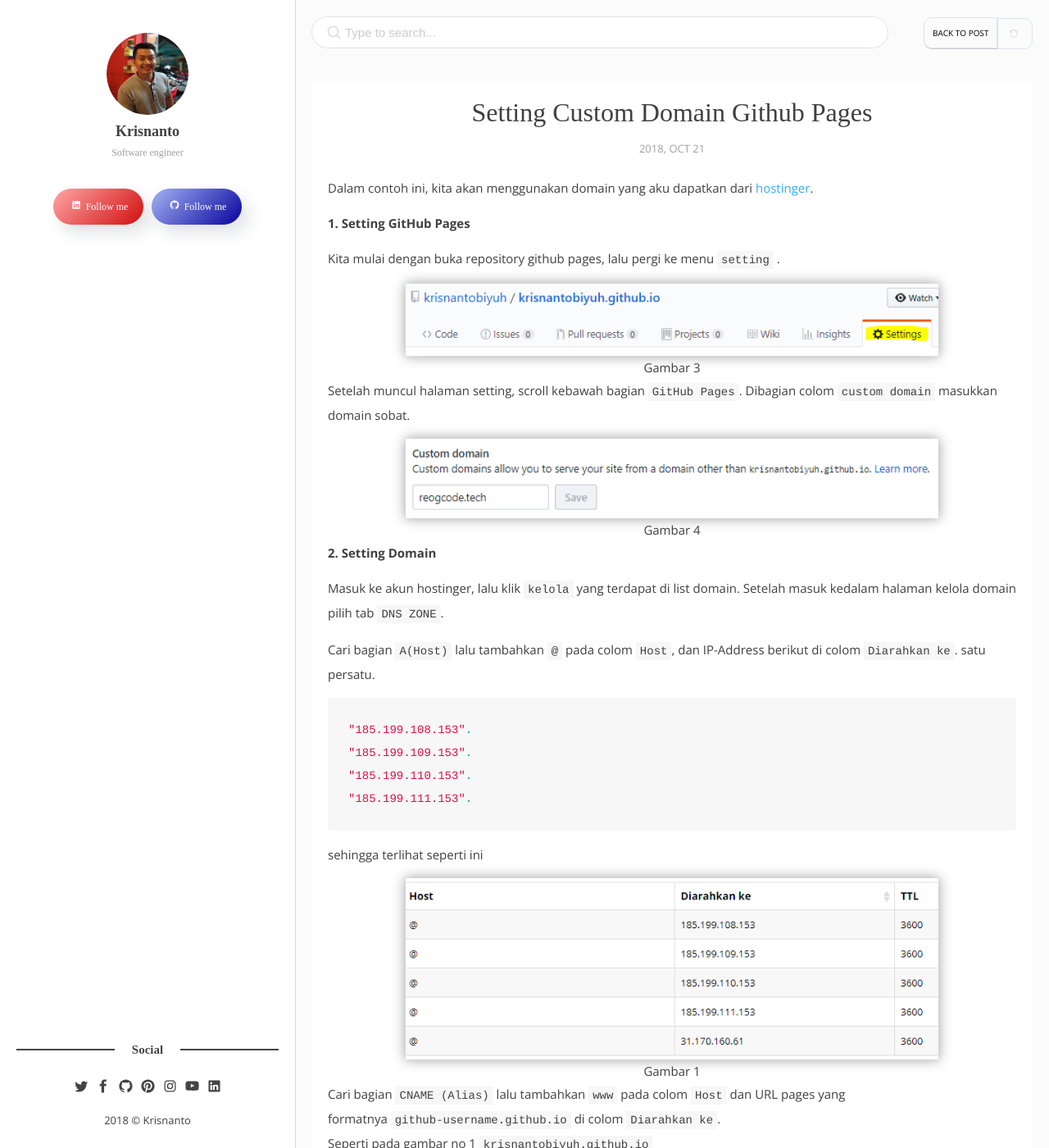
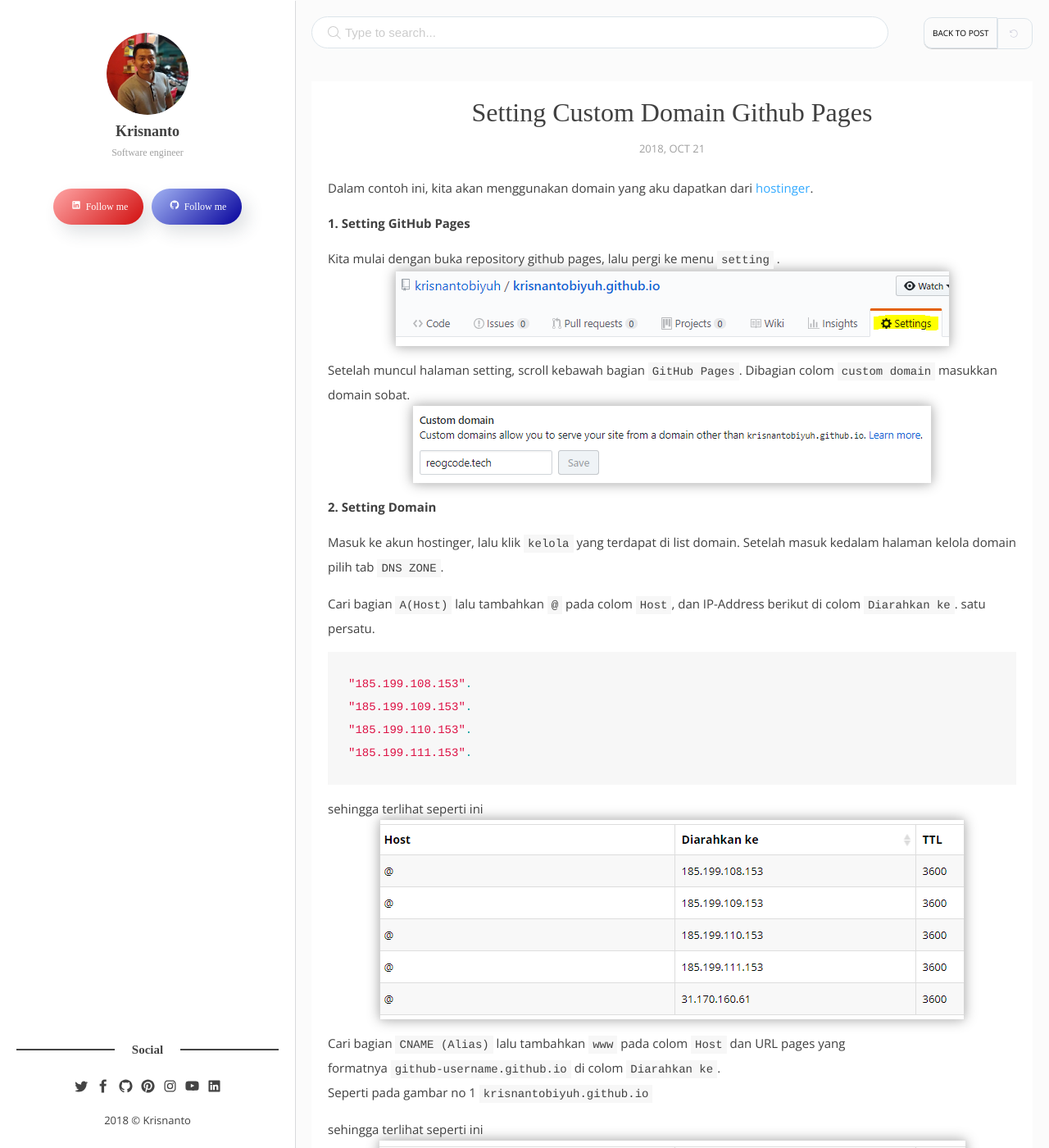
Before and after one commit to otnansirk/_myhistory, a Jekyll site: the page built from _posts/2018-10-21-setting-custom-domain-github-pages.md, in a window 1280 px wide and 1400 px high. Shown: the whole window at 82% size. Built offline with Jekyll 4.4.1, drawn with Linux system fonts in a browser that asks for light colours; some web fonts are replaced; comment, search, counter and statistics services are not loaded.

Commit message:
fix image not showing

```diff
--- /dev/null
+++ b/_includes/custom-css.html
@@ -0,0 +1,8 @@
+<style>
+.center-box-sadow {
+    box-shadow: 0 0 5px #d9d9d9, 0 0 15px #999999;
+    margin: 0 auto;
+    display: block;
+    width: 650;
+}
+</style>
--- a/_includes/head.html
+++ b/_includes/head.html
@@ -2,7 +2,6 @@
   <meta charset='utf-8'>
   <meta http-equiv='X-UA-Compatible' content='IE=edge'>
   <meta name='viewport' content='width=device-width, initial-scale=1'>
-
   <title>{% if page.title %}{{ page.title }}{% else %}{{ site.title }}{% endif %}</title>
   <meta name='description' content="{% if page.excerpt %}{{ page.excerpt | strip_html | strip_newlines | truncate: 160 }}{% else %}{{ site.description }}{% endif %}">
   <link rel='canonical' href="{{ page.url | replace:'index.html','' | prepend: site.baseurl | prepend: site.url }}">
@@ -11,6 +10,7 @@
   <!-- Fonts -->
   <link href="https://fonts.googleapis.com/css?family=Volkhov:400,700" rel="stylesheet">
   <link href="https://fonts.googleapis.com/css?family=Open+Sans:400,700" rel="stylesheet">
+  {% include custom-css.html %}
 
   <style>
     {% capture include_to_scssify %}
--- a/_posts/2018-10-21-setting-custom-domain-github-pages.md
+++ b/_posts/2018-10-21-setting-custom-domain-github-pages.md
@@ -11,17 +11,11 @@
 **1. Setting GitHub Pages**
 
 Kita mulai dengan buka repository github pages, lalu pergi ke menu `setting` .
-<center>
-<img src="{{site.baseurl}}/images/github-repo.PNG" width="650" style="box-shadow: 0 0 5px #d9d9d9, 0 0 15px #999999">
-<br> Gambar 3
-</center>
+![]({{site.baseurl}}/images/github-repo.png){:.center-box-sadow}
 
 Setelah muncul halaman setting, scroll kebawah bagian `GitHub Pages`.
 Dibagian colom `custom domain` masukkan domain sobat.
-<center>
-<img src="{{site.baseurl}}/images/custom-domain.jpg" width="650" style="box-shadow: 0 0 5px #d9d9d9, 0 0 15px #999999">
-<br> Gambar 4
-</center>
+![]({{site.baseurl}}/images/custom-domain.jpg){:.center-box-sadow}
 
 **2. Setting Domain**
 
@@ -39,20 +33,14 @@
 {% endhighlight %}
 
 sehingga terlihat seperti ini
-<center>
-<img src="{{site.baseurl}}/images/Ahost.png" width="650" style="box-shadow: 0 0 5px #d9d9d9, 0 0 15px #999999">
-<br> Gambar 1
-</center>
+![]({{site.baseurl}}/images/Ahost.png){:.center-box-sadow}
 
 Cari bagian `CNAME (Alias)` lalu tambahkan `www` pada colom `Host` dan URL pages yang <br>
 formatnya `github-username.github.io` di colom `Diarahkan ke`. <br>
 Seperti pada gambar no 1 `krisnantobiyuh.github.io`
 
 sehingga terlihat seperti ini
-<center>
-<img src="{{site.baseurl}}/images/cname.png" width="650" style="box-shadow: 0 0 5px #d9d9d9, 0 0 15px #999999">
-<br> Gambar 2
-</center>
+![]({{site.baseurl}}/images/cname.png){:.center-box-sadow}
 
 Pembaruan DNS ini memerlukan waktu biasanya 1x24 jam+-. tergantung pada providernya (Tempat membeli domain).
 
```
Also changed, not shown: _assets/custom-domain.jpg (added).
